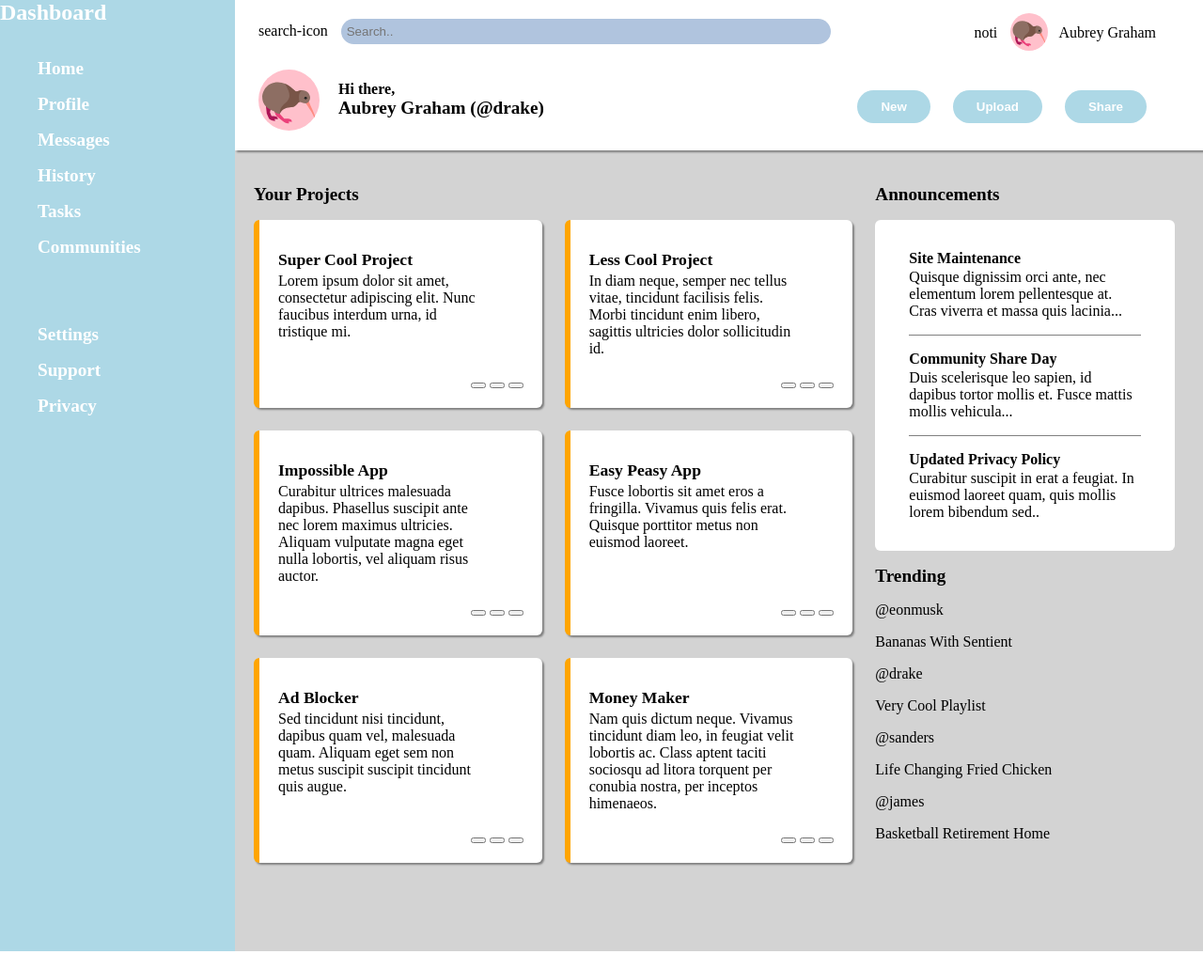
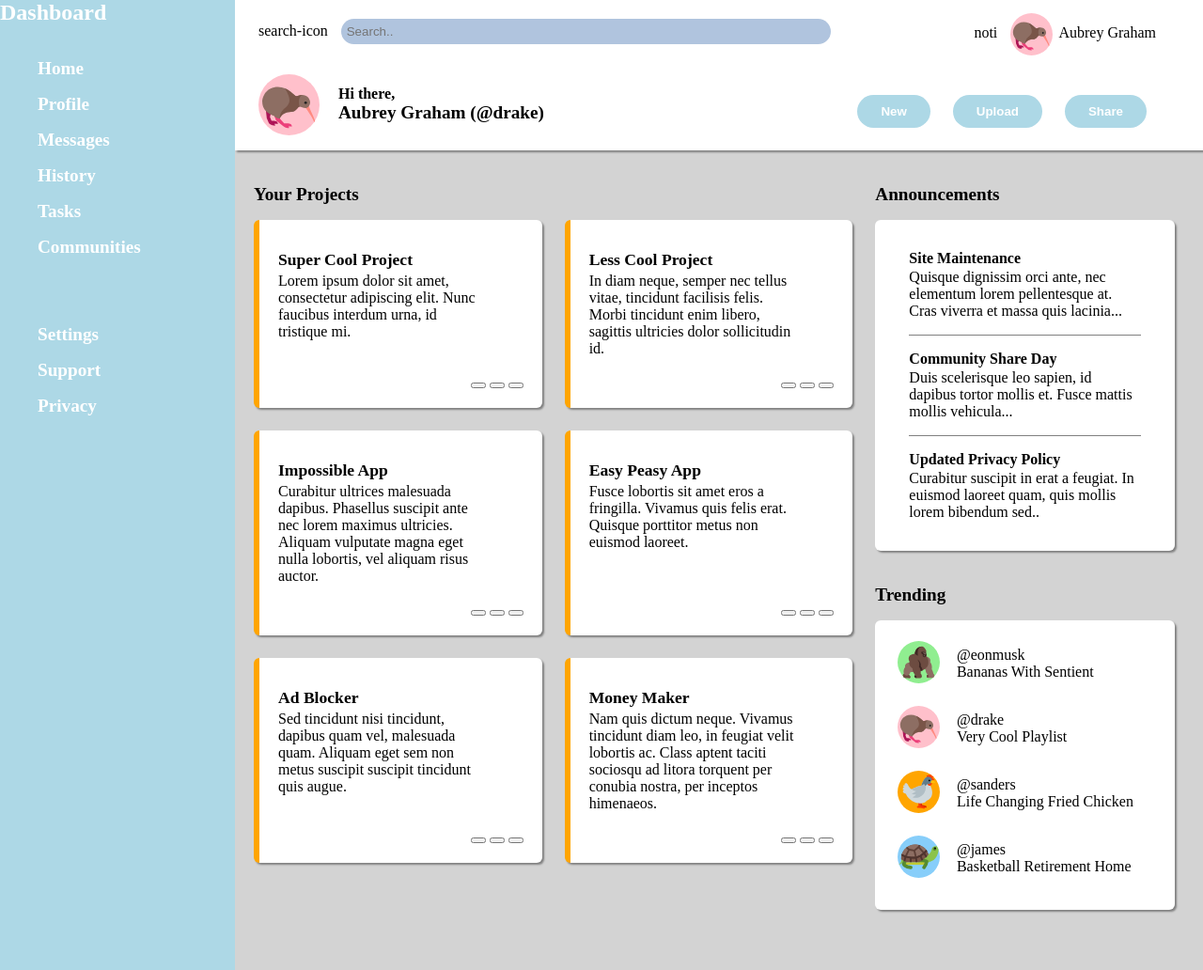
Before and after one commit to minhtran5109/odin-admin-dashboard, a plain HTML site: page index.html in a window 1280 px wide. Shown: the whole page at 94% size. Drawn offline with Linux system fonts and the light colour scheme.

Commit message:
trending section layout implemented

```diff
--- a/index.html
+++ b/index.html
@@ -153,21 +153,27 @@
 
             <div class="trending">
                 <h2>Trending</h2>
+                <div class="trending-container">
                     <div>
+                        <img src="logos/Gorilla.svg" class="img-small gorilla">
                         <p class="nametag">@eonmusk</p>
                         <p>Bananas With Sentient</p>
                     </div>
                     <div>
+                        <img src="logos/Kiwi-Bird.svg" class="img-small kiwi">
                         <p class="nametag">@drake</p>
                         <p>Very Cool Playlist</p>
                     </div>
                     <div>
+                        <img src="logos/Chicken.svg" class="img-small chicken">
                         <p class="nametag">@sanders</p>
                         <p>Life Changing Fried Chicken</p>
                     </div>
                     <div>
+                        <img src="logos/Turtle.svg" class="img-small turtle">
                         <p class="nametag">@james</p>
                         <p>Basketball Retirement Home</p>
+                    </div>
                 </div>
             </div>
         </div>
--- a/style.css
+++ b/style.css
@@ -23,17 +23,11 @@ body {
     padding-right: 50px;
 }
 
-.kiwi {
-    background-color: pink;
-    border-radius: 50%;
+.profile .img-small {
     display: block;
     position: relative;
     bottom: 12px;
 }
-
-/* .header-top .search-bar {
-
-} */
 
 .header-top .profile {
     padding-top: 6px;
@@ -66,6 +60,15 @@ body {
     font-weight: bold;
 }
 
+.greetings .img-big {
+    display: block;
+    position: relative;
+    /* bottom: 120px; */
+    bottom: 12px;
+    float: left;
+    margin-right: 20px;
+}
+
 .greetings p {
     margin: 0;
 }
@@ -96,6 +99,7 @@ body {
     color: white;
     font-weight: bold;
 }
+
 .sidebar .logo {
     font-size: 1.5rem;
 }
@@ -120,7 +124,7 @@ body {
     padding-right: 30px;
     display: grid;
     grid-template: 1fr 1fr / 2fr 1fr;
-    gap: 0px 24px;
+    gap: 20px 24px;
 }
 
 .main-content h2 {
@@ -190,12 +194,58 @@ body {
     padding-bottom: 16px;
 }
 
+.trending-container {
+    display: flex;
+    flex-direction: column;
+    background-color: #FFFFFF;
+    border-radius: 6px;
+    padding: 16px 24px;
+}
+
+.trending-container p {
+    margin: 0;
+}
+
+.trending-container div {
+    margin: 12px 0px;
+}
+
+.trending-container div .img-small {
+    float: left;
+    position: relative;
+    bottom: 6px;
+    margin-right: 1.1rem;
+}
+
+.trending-container,
+ .a-container {
+    box-shadow: 2px 2px 2px grey;
+}
+
 .img-small {
-    width: 40px;
+    width: 45px;
 }
 
 .img-big {
     width: 65px;
-    float: left;
-    margin-right: 20px;
 }
+
+.kiwi {
+    background-color: pink;
+    border-radius: 50%;
+}
+
+.gorilla {
+    background-color: lightgreen;
+    border-radius: 50%;
+}
+
+.chicken {
+    background-color: orange;
+    border-radius: 50%;
+}
+
+.turtle {
+    background-color: lightskyblue;
+    border-radius: 50%;
+}
```
Lines whose indentation alone changed are shown as unchanged.
